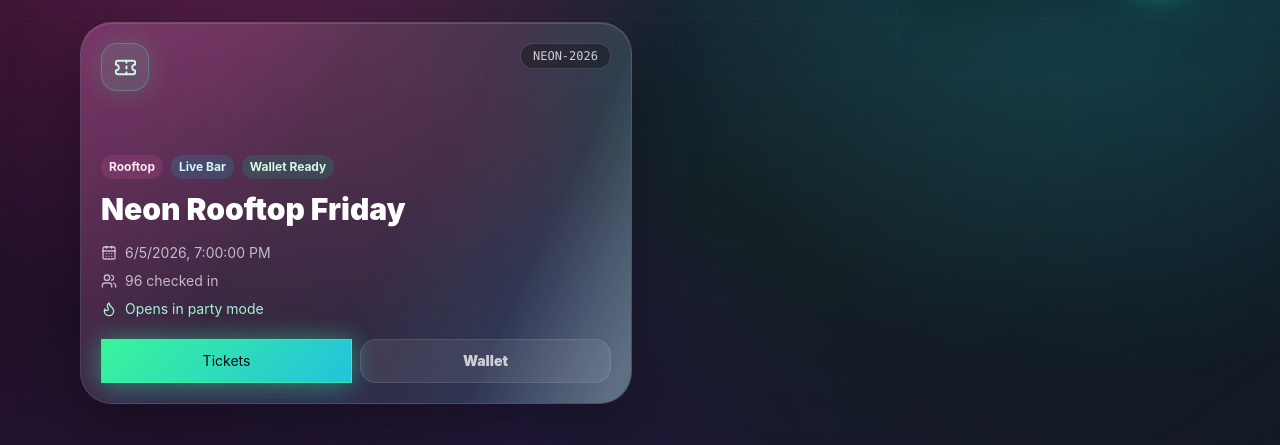
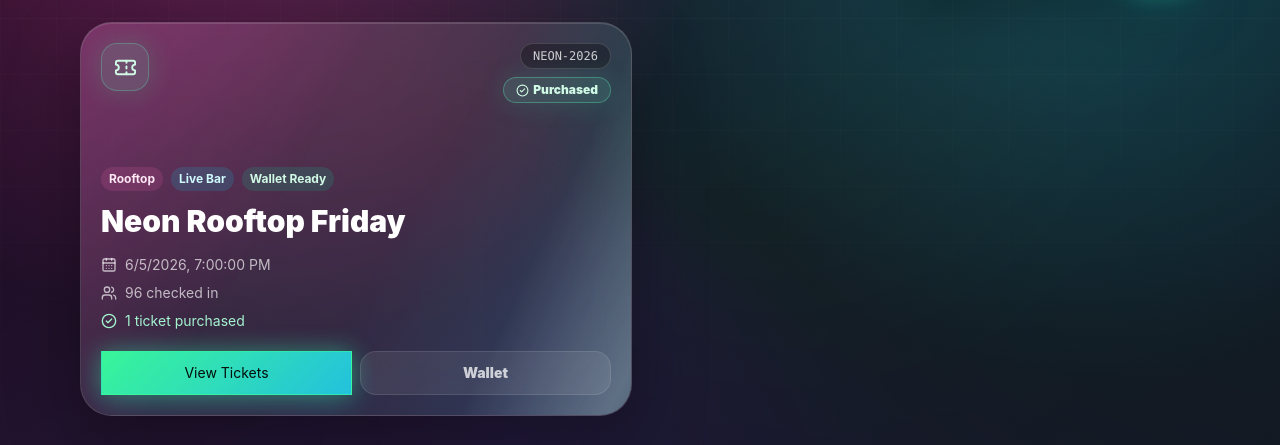
Before and after one commit to erezhanael/event-wallet-poc, a Next.js app: page /attendee/events in a window 1280 px wide. Shown: the part 206-651 px from the top of the page. Built offline with nearby package versions, Linux system fonts and the light colour scheme; no server answers.

Commit message:
Show attendee ticket status on events

```diff
--- a/src/app/attendee/events/page.tsx
+++ b/src/app/attendee/events/page.tsx
@@ -1,13 +1,24 @@
 import Link from "next/link";
-import { CalendarDays, Flame, Ticket, Users } from "lucide-react";
+import { CalendarDays, CheckCircle2, Flame, Ticket, Users } from "lucide-react";
 import { AppShell } from "@/components/app-shell";
 import { MotionPanel, TapMotion } from "@/components/motion-primitives";
-import { getEvents } from "@/lib/data";
+import { getAttendeeTickets, getEvents } from "@/lib/data";
+import { cookies } from "next/headers";
 
 export const dynamic = "force-dynamic";
 
 export default async function AttendeeEventsPage() {
+  const cookieStore = await cookies();
+  const attendeeId = cookieStore.get("event_wallet_user_id")?.value;
   const events = await getEvents();
+  const ticketsByEvent = new Map(
+    await Promise.all(
+      events.map(async (event) => {
+        const tickets = await getAttendeeTickets(event.id, attendeeId).catch(() => []);
+        return [event.id, tickets] as const;
+      }),
+    ),
+  );
 
   return (
     <AppShell>
@@ -23,7 +34,12 @@ export default async function AttendeeEventsPage() {
         </form>
       </div>
       <div className="grid gap-4 md:grid-cols-2">
-        {events.map((event) => (
+        {events.map((event) => {
+          const tickets = ticketsByEvent.get(event.id) ?? [];
+          const activeTicketCount = tickets.filter((ticket) => ticket.status === "active" || ticket.status === "checked_in").length;
+          const hasPurchasedTicket = activeTicketCount > 0;
+
+          return (
             <TapMotion key={event.id}>
               <MotionPanel className="h-full">
                 <div className="ticket-card glass-card shine block min-h-64 rounded-[2rem] p-5">
@@ -31,7 +47,15 @@ export default async function AttendeeEventsPage() {
                     <span className="grid size-12 place-items-center rounded-2xl border border-emerald-300/30 bg-emerald-300/[0.15] text-emerald-100 shadow-[0_0_28px_rgba(56,255,156,0.2)]">
                       <Ticket size={23} />
                     </span>
+                    <div className="flex flex-col items-end gap-2">
                       <span className="rounded-full border border-white/15 bg-black/30 px-3 py-1 font-mono text-xs text-white/[0.78]">{event.event_code}</span>
+                      {hasPurchasedTicket && (
+                        <span className="inline-flex items-center gap-1 rounded-full border border-emerald-300/35 bg-emerald-300/[0.14] px-3 py-1 text-xs font-black text-emerald-100 shadow-[0_0_26px_rgba(52,211,153,0.18)]">
+                          <CheckCircle2 size={13} />
+                          Purchased
+                        </span>
+                      )}
+                    </div>
                   </div>
                   <div className="relative z-10 mt-16">
                     <div className="mb-3 flex flex-wrap gap-2">
@@ -49,14 +73,16 @@ export default async function AttendeeEventsPage() {
                         <Users size={16} />
                         96 checked in
                       </p>
-                    <p className="flex items-center gap-2 text-emerald-200">
-                      <Flame size={16} />
-                      Opens in party mode
+                      <p className={`flex items-center gap-2 ${hasPurchasedTicket ? "text-emerald-200" : "text-fuchsia-100"}`}>
+                        {hasPurchasedTicket ? <CheckCircle2 size={16} /> : <Flame size={16} />}
+                        {hasPurchasedTicket
+                          ? `${activeTicketCount} ticket${activeTicketCount === 1 ? "" : "s"} purchased`
+                          : "Tickets available"}
                       </p>
                     </div>
                     <div className="mt-5 grid grid-cols-2 gap-2">
                       <Link href={`/attendee/events/${event.id}/tickets`} className="neon-button flex h-11 items-center justify-center px-3 text-sm">
-                      Tickets
+                        {hasPurchasedTicket ? "View Tickets" : "Get Tickets"}
                       </Link>
                       <Link href={`/attendee/wallet/${event.id}`} className="flex h-11 items-center justify-center rounded-2xl border border-white/10 bg-white/[0.08] px-3 text-sm font-black text-white/75 hover:bg-white/[0.12]">
                         Wallet
@@ -66,7 +92,8 @@ export default async function AttendeeEventsPage() {
                 </div>
               </MotionPanel>
             </TapMotion>
-        ))}
+          );
+        })}
       </div>
     </AppShell>
   );
```
Lines whose indentation alone changed are shown as unchanged.
